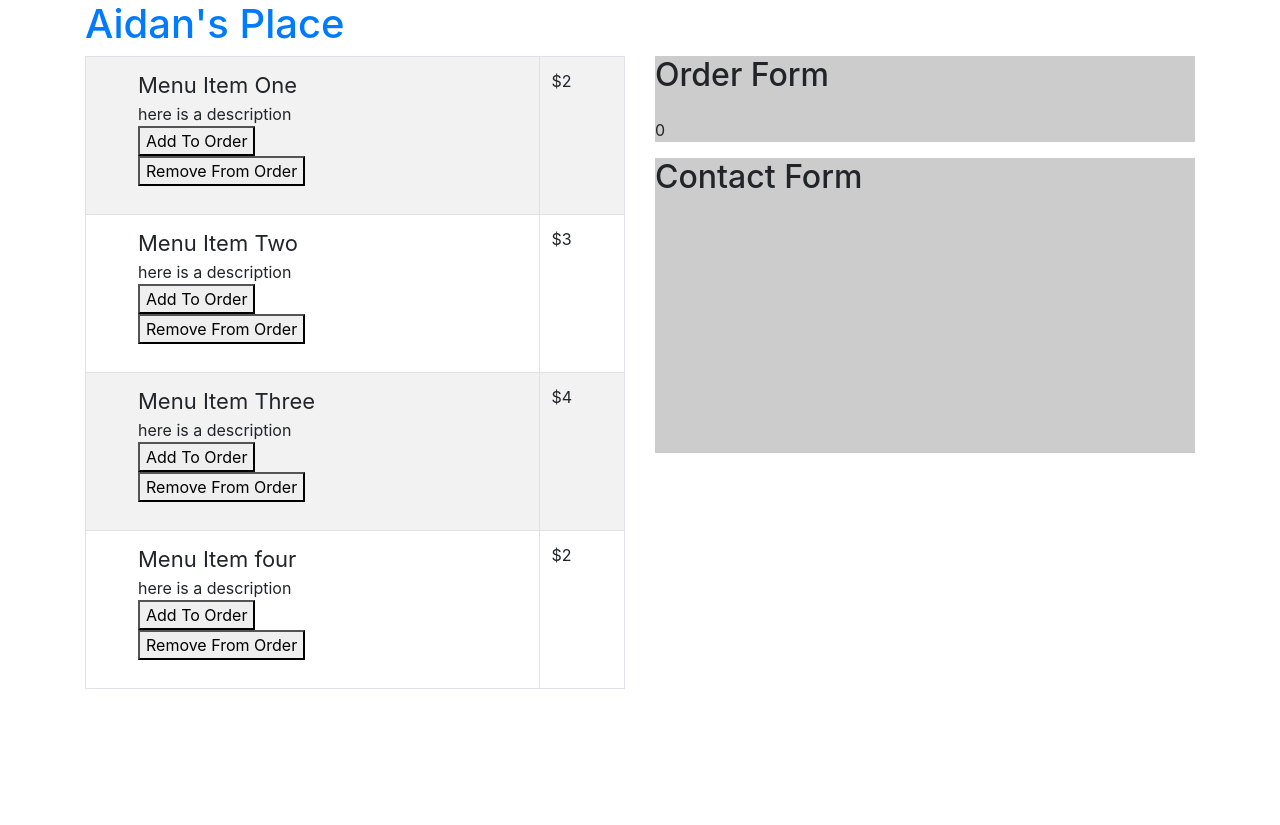
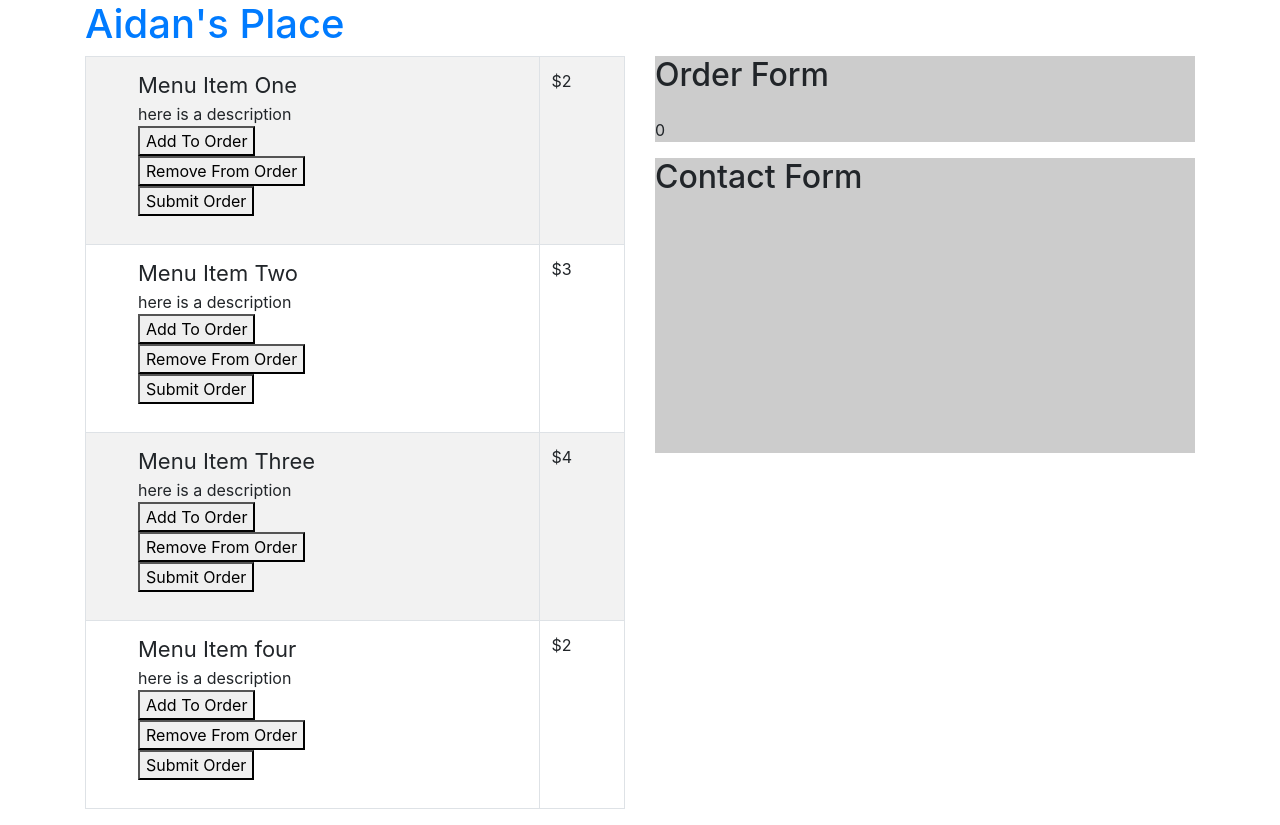
Before and after one commit to ccs-student-submissions/5-4-1-bobs-place-apierc2175, a React (Create React App) app in the folder my-app/: page / in a window 1280 px wide. Before the commit the page ends 800 px from the top, so only its background shows below. Built offline with nearby package versions, Linux system fonts and the light colour scheme.

Commit message:
sub button works

```diff
--- a/my-app/src/components/MenuList.js
+++ b/my-app/src/components/MenuList.js
@@ -32,6 +32,7 @@ class MenuList extends Component {
             <li>{item.description}</li>
             <li><button onClick={() => this.props.addToCart(item)}>Add To Order</button></li>
             <li><button onClick={() => this.props.removeFromCart(item)}>Remove From Order</button></li>
+            <li><button onClick={() => this.props.submitOrder(item)}>Submit Order</button></li>
           </ul>
         </td>
         <td>${item.price}</td>
--- a/my-app/src/components/OrderForm.js
+++ b/my-app/src/components/OrderForm.js
@@ -31,7 +31,6 @@ class OrderForm extends Component {
 
 
 
-
       </div>
     ));
 
--- a/my-app/src/containers/App.js
+++ b/my-app/src/containers/App.js
@@ -18,6 +18,7 @@ class App extends Component {
     }
     this.addToCart = this.addToCart.bind(this);
     this.removeFromCart = this.removeFromCart.bind(this);
+    this.submitOrder = this.submitOrder.bind(this);
   }
 
   componentDidMount() {
@@ -45,6 +46,10 @@ class App extends Component {
     }));
   }
 
+  submitOrder() {
+    alert("Thank you for your order! It has been submitted!");
+  }
+
   render() {
     return (
       <React.Fragment>
@@ -52,7 +57,7 @@ class App extends Component {
           <h1 className="text-primary">Aidan's Place</h1>
         <Row>
           <Col xs="6">
-            <MenuList menuItems={this.state.menuItems} addToCart={this.addToCart} removeFromCart={this.removeFromCart}/>
+            <MenuList menuItems={this.state.menuItems} addToCart={this.addToCart} removeFromCart={this.removeFromCart} submitOrder={this.submitOrder} />
           </Col>
           <Col xs="6">
             <OrderForm orderItems={this.state.orderItems} subtotal={this.state.subtotal} />
```
